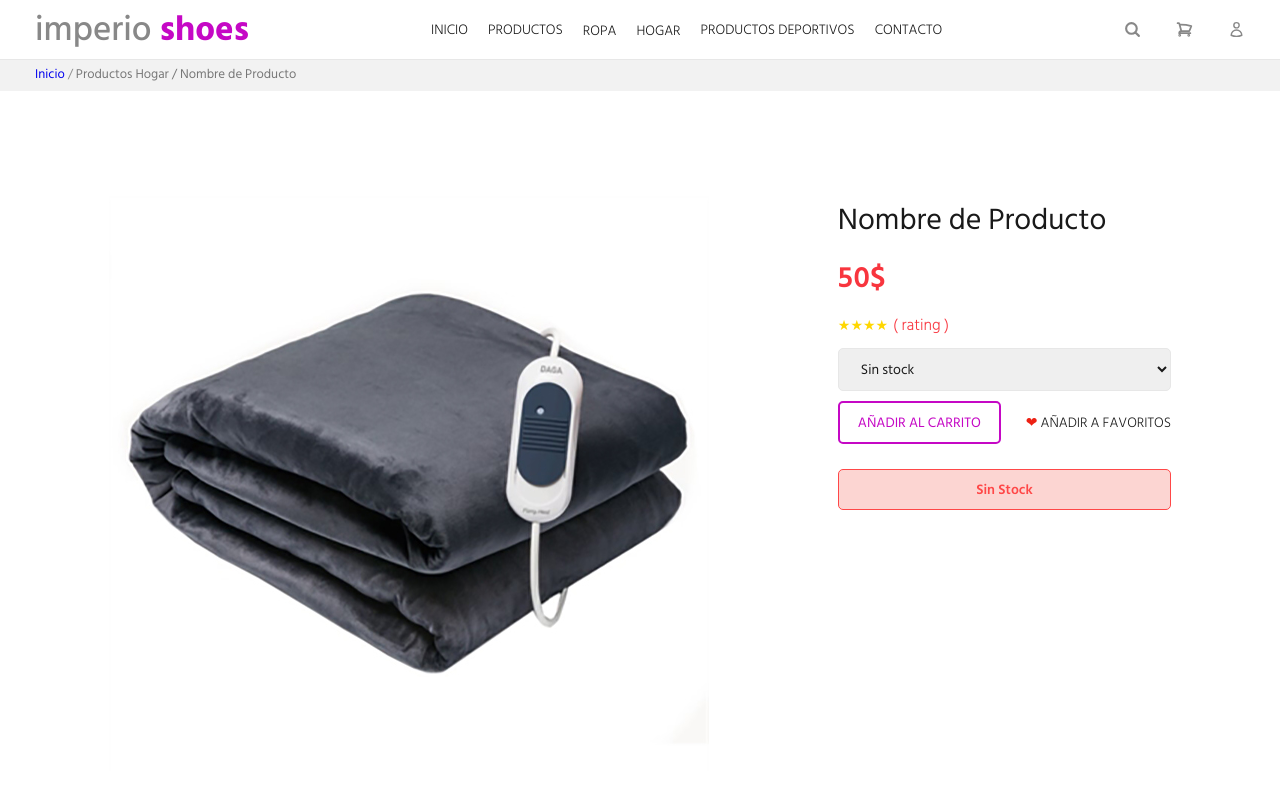
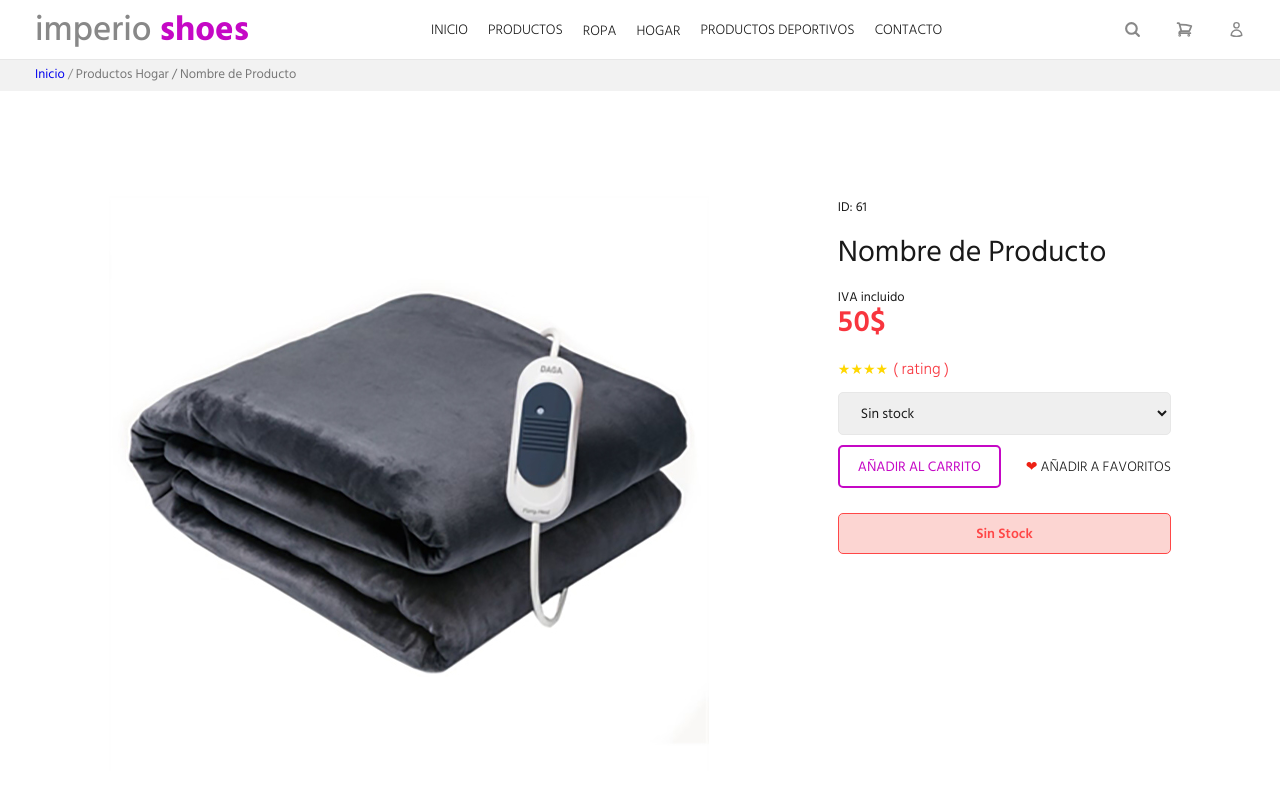
Before and after one commit to gszcode/E-commerce, a React (Vite) app: page /product/61 in a window 1280 px wide. Shown: the top 800 px of the page. Built offline with nearby package versions, Linux system fonts and the light colour scheme.

Commit message:
componente de detalle de producto

```diff
--- a/src/page/ProductDetail/index.tsx
+++ b/src/page/ProductDetail/index.tsx
@@ -54,7 +54,9 @@ const ProductDetail = () => {
 
           {/* Sección de Compras */}
           <div className={styles.shopping_container}>
+            <p className={styles.id}>ID: {productFound?.id}</p>
             <h3 className={styles.title}>{productFound?.product_name}</h3>
+            <p className={styles.iva}>IVA incluido</p>
             <span className={styles.price}>{productFound?.price}$</span>
             <div className={styles.rating_container}>
               {Array.from({ length: productFound?.rating ?? 0 }).map(
```
